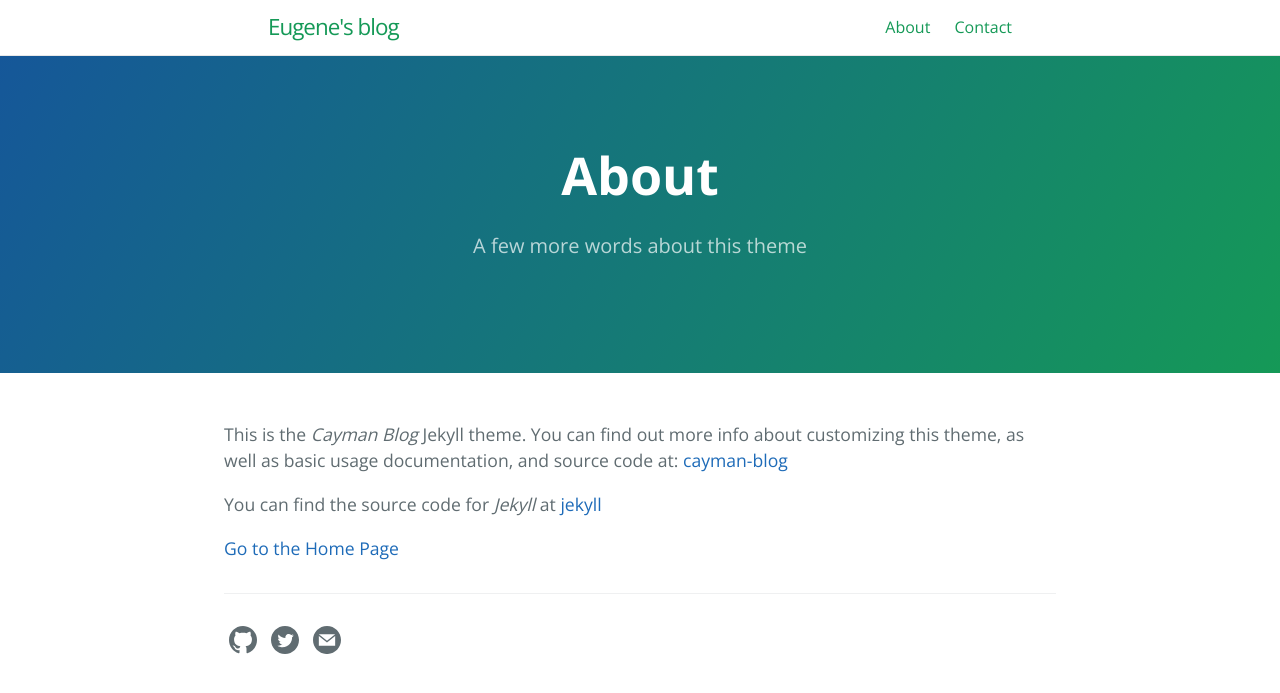
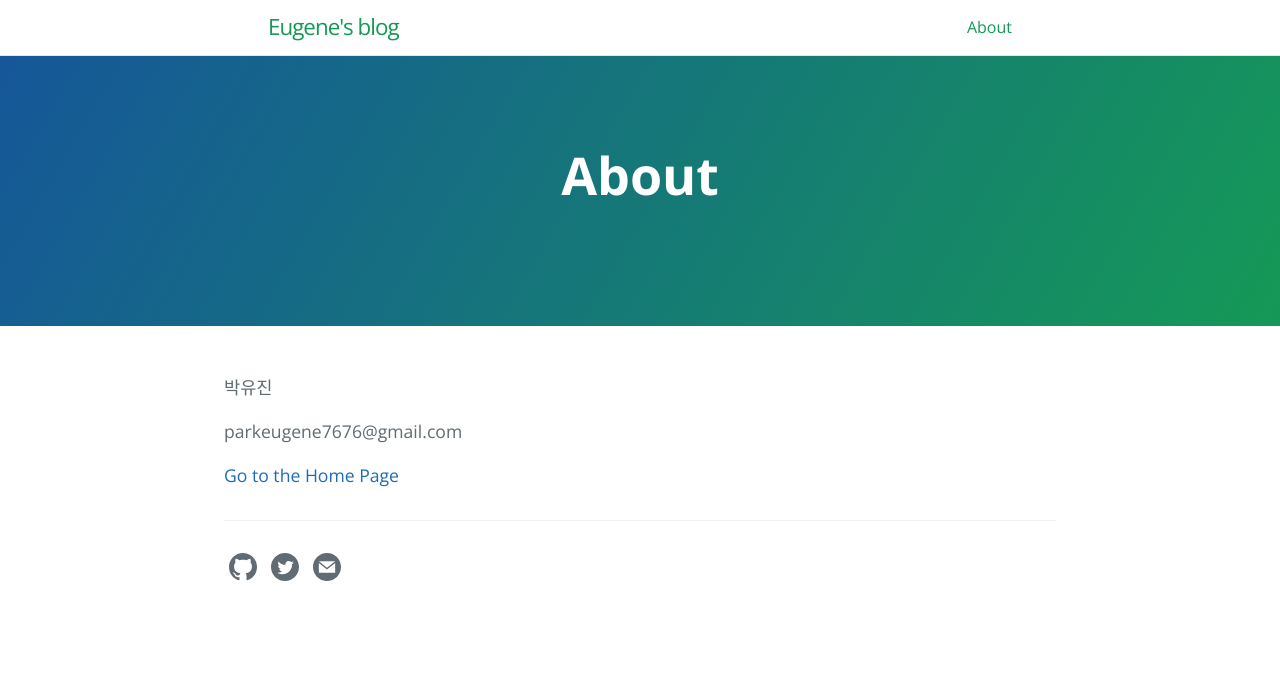
Before and after one commit to parkeugene/parkeugene.github.io, a Jekyll site: the page built from about.md, in a window 1280 px wide. Shown: the top 693 px of the page. Built offline with Jekyll 4.4.1, drawn with Linux system fonts in a browser that asks for light colours.

Commit message:
Reset blog

```diff
--- a/_config.yml
+++ b/_config.yml
@@ -20,6 +20,8 @@ author: eugenepark
 image: /thumbnail-jumbo.png
 twitter:
   username: eugenepark7676
+github:
+  owner_url: parkeugene
 
 plugins:
   - jekyll-target-blank
@@ -27,4 +29,4 @@ plugins:
 target-blank:
     rel: nofollow
 
-header_page_refs: ['about', 'contact']
+header_page_refs: ['about']
--- a/about.md
+++ b/about.md
@@ -1,15 +1,15 @@
 ---
 layout: page
 title: About
-tagline: A few more words about this theme
+tagline:
 permalink: /about.html
 ref: about
 order: 0
 ---
 
-This is the _Cayman Blog_ Jekyll theme. You can find out more info about customizing this theme, as well as basic usage documentation, and source code at: [cayman-blog](https://github.com/lorepirri/cayman-blog)
+박유진
 
-You can find the source code for _Jekyll_ at [jekyll](https://github.com/jekyll/jekyll)
+parkeugene7676@gmail.com
 
 
 [Go to the Home Page]({{ '/' | absolute_url }})
```
Also changed, not shown: index.md (+0 -8 lines).
